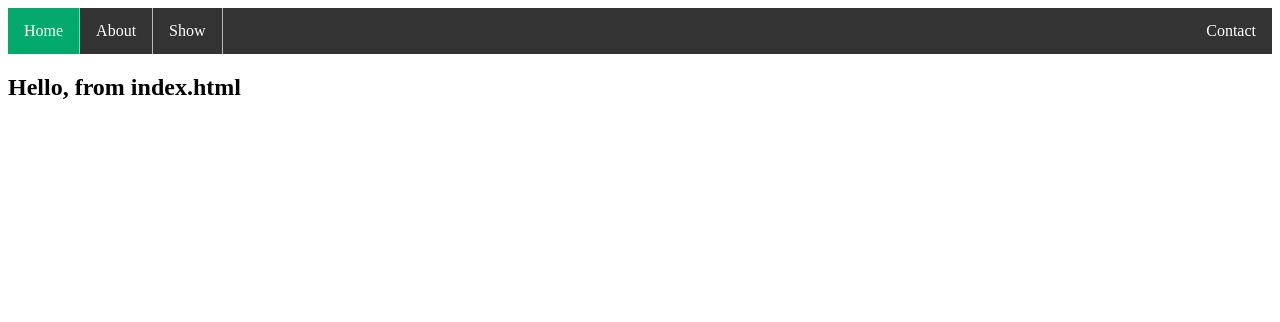
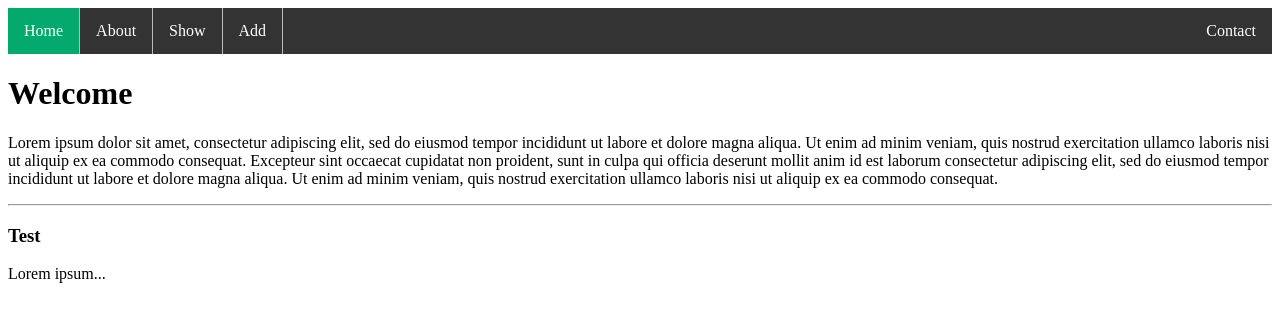
Before and after one commit to matthew2517apple/UHG, a Flask app: page / in a window 1280 px wide. Shown: the top 322 px of the page. Run offline with Flask 2, Linux system fonts and the light colour scheme.

Commit message:
update to combine display and add

```diff
--- a/test-run-2/main.py
+++ b/test-run-2/main.py
@@ -1,23 +1,33 @@
 # main.py controller
-from flask import Flask, render_template
-from db import get_songs
+from flask import Flask, redirect, request, url_for, render_template, jsonify
+from db import get_songs, create
 
 app = Flask(__name__)
 
 @app.route('/')
 def home():
-    #return "Hello from Home page "
-    return render_template('index.html')
+    return render_template("index.html")
 
 @app.route('/about')
 def about():
-    #return 'Hello from about page'
-    return render_template('about.html')
+    return render_template("about.html")
 
 @app.route('/display')
 def display():
-    songs_ = get_songs()
-    return render_template('display.html', songs = songs_)
+    songs = get_songs()
+    return render_template('display.html', songs = songs)
+
+@app.route('/insert_form')
+def insert_form():
+    #songs = get_songs()
+    #return render_template('insert.html', songs = songs)
+    return render_template('insert.html')
+
+
+@app.route('/add', methods=['POST'])
+def add():
+    create(request.form['title'], request.form['artist'], request.form['genre'])
+    return redirect(url_for('display'))
 
 if __name__ == '__main__':
     app.run(debug=True)
--- a/test-run-2/templates/about.html
+++ b/test-run-2/templates/about.html
@@ -1,4 +1,7 @@
 {% extends "layout.html" %}
 {% block content %}
-<h2>Hello, from about.html</h2>
+<div>
+<h1>History</h1>
+<p>Lorem ipsum dolor sit amet, consectetur adipiscing elit, sed do eiusmod tempor incididunt ut labore et dolore magna aliqua. Ut enim ad minim veniam, quis nostrud exercitation ullamco laboris nisi ut aliquip ex ea commodo consequat. Excepteur sint occaecat cupidatat non proident, sunt in culpa qui officia deserunt mollit anim id est laborum consectetur adipiscing elit, sed do eiusmod tempor incididunt ut labore et dolore magna aliqua. Ut enim ad minim veniam, quis nostrud exercitation ullamco laboris nisi ut aliquip ex ea commodo consequat.</p>
+</div>
 {% endblock %}
--- a/test-run-2/templates/index.html
+++ b/test-run-2/templates/index.html
@@ -1,4 +1,9 @@
 {% extends "layout.html" %}
 {% block content %}
-<h2>Hello, from index.html</h2>
+<h1>Welcome</h1>
+<p>Lorem ipsum dolor sit amet, consectetur adipiscing elit, sed do eiusmod tempor incididunt ut labore et dolore magna aliqua. Ut enim ad minim veniam, quis nostrud exercitation ullamco laboris nisi ut aliquip ex ea commodo consequat. Excepteur sint occaecat cupidatat non proident, sunt in culpa qui officia deserunt mollit anim id est laborum consectetur adipiscing elit, sed do eiusmod tempor incididunt ut labore et dolore magna aliqua. Ut enim ad minim veniam, quis nostrud exercitation ullamco laboris nisi ut aliquip ex ea commodo consequat.</p>
+<hr>
+<h3>Test</h3>
+<p>Lorem ipsum...</p>
+
 {% endblock %}
--- a/test-run-2/templates/layout.html
+++ b/test-run-2/templates/layout.html
@@ -9,6 +9,7 @@
         <li><a class="active" href="/">Home</a></li>
         <li><a href="/about">About</a></li>
         <li><a href="/display">Show</a></li>
+        <li><a href="/insert_form">Add</a></li>
         <li style="float:right"><a href="#">Contact</a></li>
       </ul>
 <div>
```
Also changed, not shown: test-run-2/db.py (+8 -0 lines).
